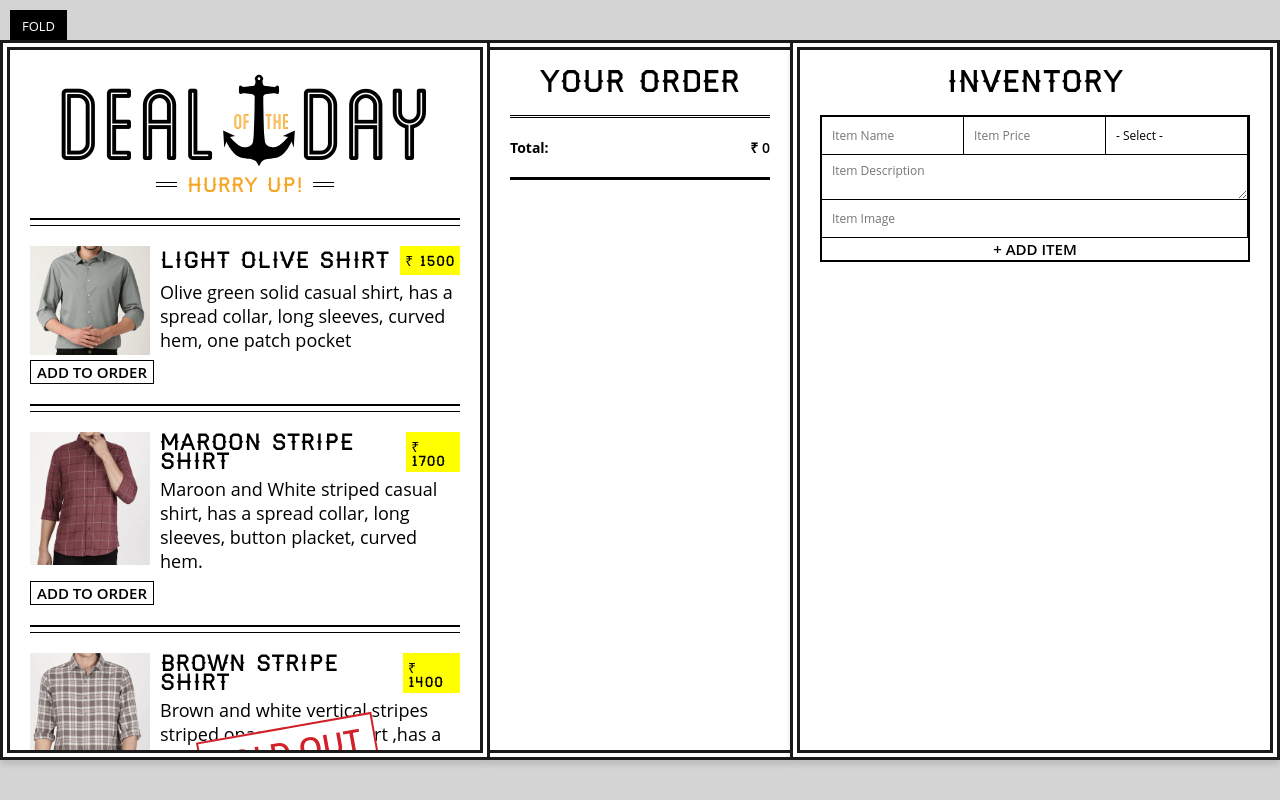
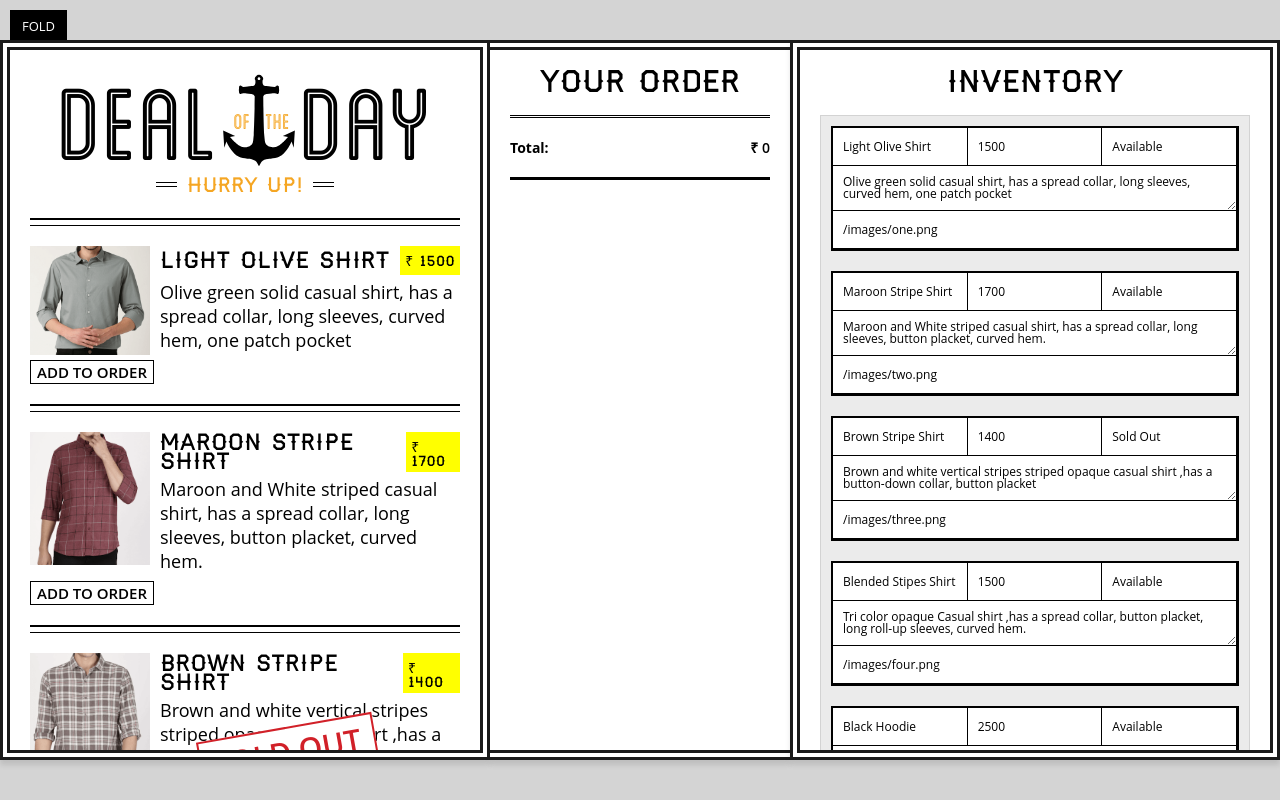
Before and after one commit to aman-maharshi/catch-of-the-day-functional-components, a React app: page / in a window 1280 px wide. Both pictures are taken after a click on the button "NEXT →". Built offline with nearby package versions, Linux system fonts and the light colour scheme.

Commit message:
edit inventory functionality

```diff
--- a/src/components/App.js
+++ b/src/components/App.js
@@ -48,7 +48,7 @@ const App = () => {
                 </ul>
             </div>
             <Order allItems={allItems} order={order} removeItemFromOrder={removeItemFromOrder} />
-            <Inventory AddItem={AddItem} loadSampleItems={loadSampleItems} />
+            <Inventory AddItem={AddItem} loadSampleItems={loadSampleItems} allItems={allItems} setAllItems={setAllItems} />
         </div>
     )
 }
--- a/src/components/Inventory.js
+++ b/src/components/Inventory.js
@@ -1,10 +1,53 @@
 import React from "react"
 import AddItemForm from "./AddItemForm"
 
-const Inventory = ({ AddItem, loadSampleItems }) => {
+const Inventory = ({ AddItem, loadSampleItems, allItems, setAllItems }) => {
+    const changeInventory = (e, itemKey) => {
+        let currentItem = allItems[itemKey]
+
+        // handling price change - string to number
+        let changedValue = e.target.value
+        if (e.target.name === "price") {
+            if (changedValue) {
+                changedValue = parseInt(changedValue, 10)
+            } else {
+                changedValue = 0
+            }
+        }
+
+        currentItem = {
+            ...currentItem,
+            [e.target.name]: changedValue
+        }
+
+        setAllItems({
+            ...allItems,
+            [itemKey]: currentItem
+        })
+    }
+
     return (
         <div>
             <h2>Inventory</h2>
+            <div className="item-edit-wrapper">
+                {Object.keys(allItems).map(itemKey => {
+                    const item = allItems[itemKey]
+
+                    return (
+                        <div className="item-edit" key={itemKey}>
+                            <input onChange={e => changeInventory(e, itemKey)} defaultValue={item.name} type="text" name="name" placeholder="Item Name" />
+                            <input onChange={e => changeInventory(e, itemKey)} defaultValue={item.price} type="number" name="price" placeholder="Item Price" />
+                            <select onChange={e => changeInventory(e, itemKey)} defaultValue={item.status} name="status">
+                                <option value="">- Select -</option>
+                                <option value="available">Available</option>
+                                <option value="unavailable">Sold Out</option>
+                            </select>
+                            <textarea onChange={e => changeInventory(e, itemKey)} defaultValue={item.desc} name="desc" placeholder="Item Description"></textarea>
+                            <input onChange={e => changeInventory(e, itemKey)} defaultValue={item.image} type="text" name="image" placeholder="Item Image" />
+                        </div>
+                    )
+                })}
+            </div>
             <AddItemForm AddItem={AddItem} />
             {/* <button onClick={loadSampleItems}>Load Sample Items</button> */}
         </div>
--- a/src/components/Order.js
+++ b/src/components/Order.js
@@ -4,7 +4,9 @@ const Order = ({ allItems, order, removeItemFromOrder }) => {
     const getCartTotal = () => {
         let total = 0
         Object.keys(order).forEach(item => {
+            if (allItems[item].status === "available") {
                 total += order[item] * allItems[item].price
+            }
         })
         return total
     }
@@ -13,7 +15,9 @@ const Order = ({ allItems, order, removeItemFromOrder }) => {
         <div className="order-wrap">
             <h2>Your Order</h2>
             <ul className="order">
-                {Object.keys(order).map(item => (
+                {Object.keys(order).map(item => {
+                    if (allItems[item].status === "available") {
+                        return (
                             <li key={item}>
                                 <span>
                                     {allItems[item].name} ({order[item]})
@@ -21,7 +25,11 @@ const Order = ({ allItems, order, removeItemFromOrder }) => {
                                 <span className="price">₹ {order[item] * allItems[item].price}</span>
                                 <button onClick={() => removeItemFromOrder(item)}>✕</button>
                             </li>
-                ))}
+                        )
+                    } else {
+                        return null
+                    }
+                })}
 
                 <li className="total">
                     <strong>Total: </strong>₹ {getCartTotal()}
--- a/src/css/style.css
+++ b/src/css/style.css
@@ -446,6 +446,12 @@ ul.order li span.count span {
 .order-title {
     text-align: center;
 }
+.item-edit-wrapper {
+    padding: 10px;
+    background: #ebebeb;
+    border: 1px solid lightgray;
+    margin-bottom: 1rem;
+}
 .item-edit {
     margin-bottom: 20px;
     border: 2px solid #000;
```
Lines whose indentation alone changed are shown as unchanged.
